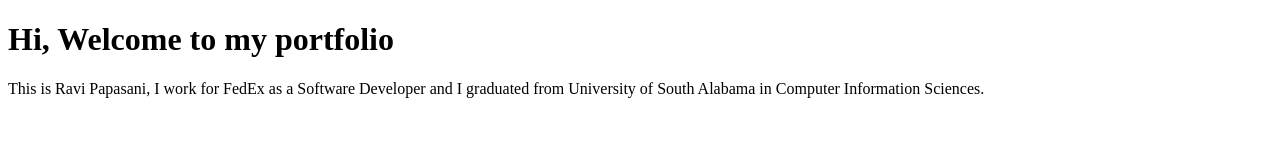
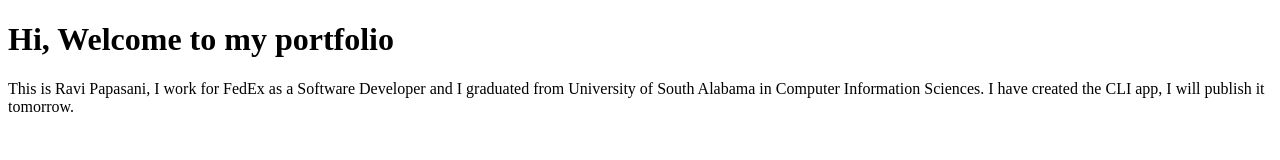
Before and after one commit to Ravi-Papasani/Ravi-Portfolio, a plain HTML site: page index.html in a window 1280 px wide. Drawn offline with Linux system fonts and the light colour scheme.

Commit message:
Update Project Details

```diff
--- a/index.html
+++ b/index.html
@@ -8,5 +8,6 @@
 <body>
    <h1>Hi, Welcome to my portfolio</h1>
    This is Ravi Papasani, I work for FedEx as a Software Developer and I graduated from University of South Alabama in Computer Information Sciences.
+   I have created the CLI app, I will publish it tomorrow.
 </body>
 </html>
```
